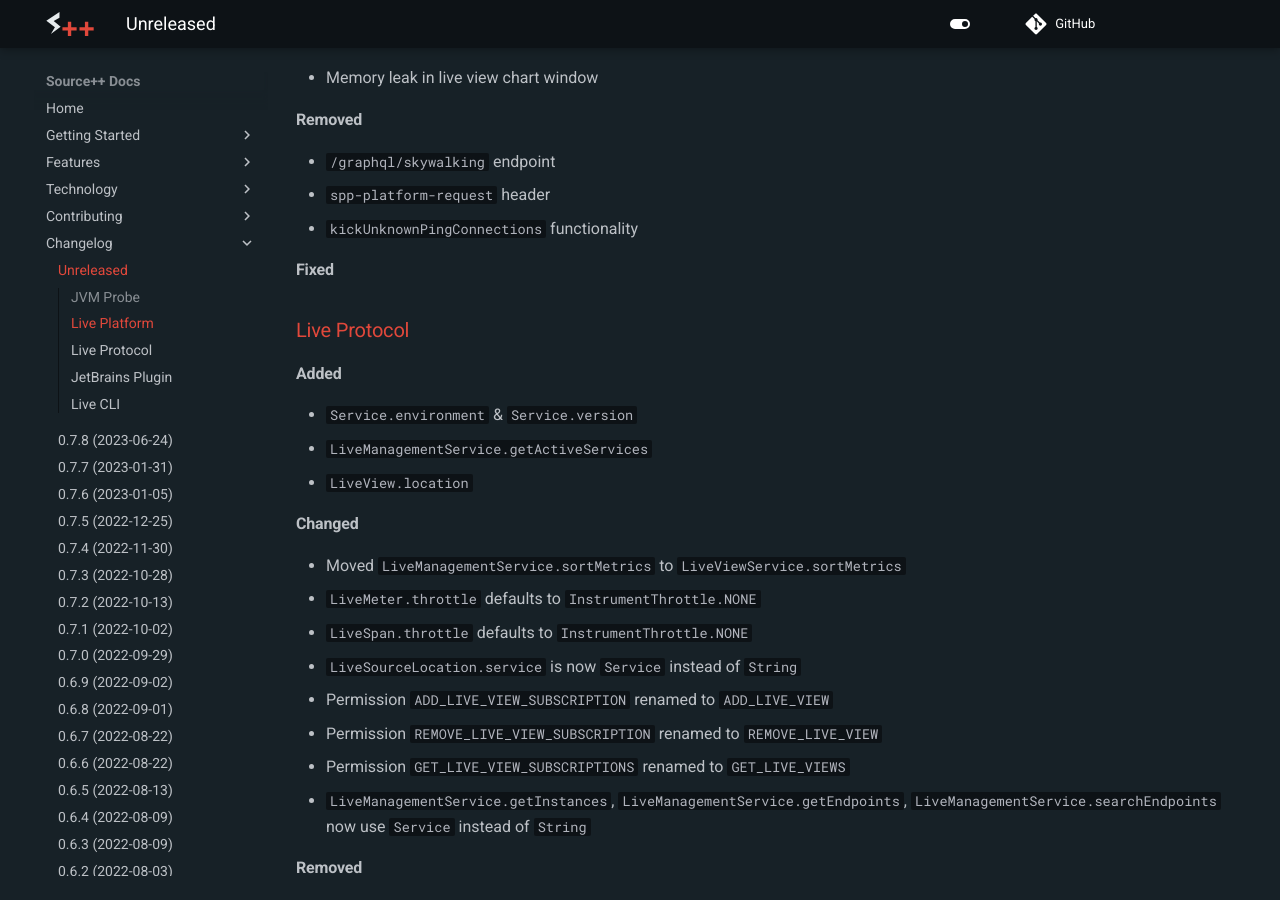
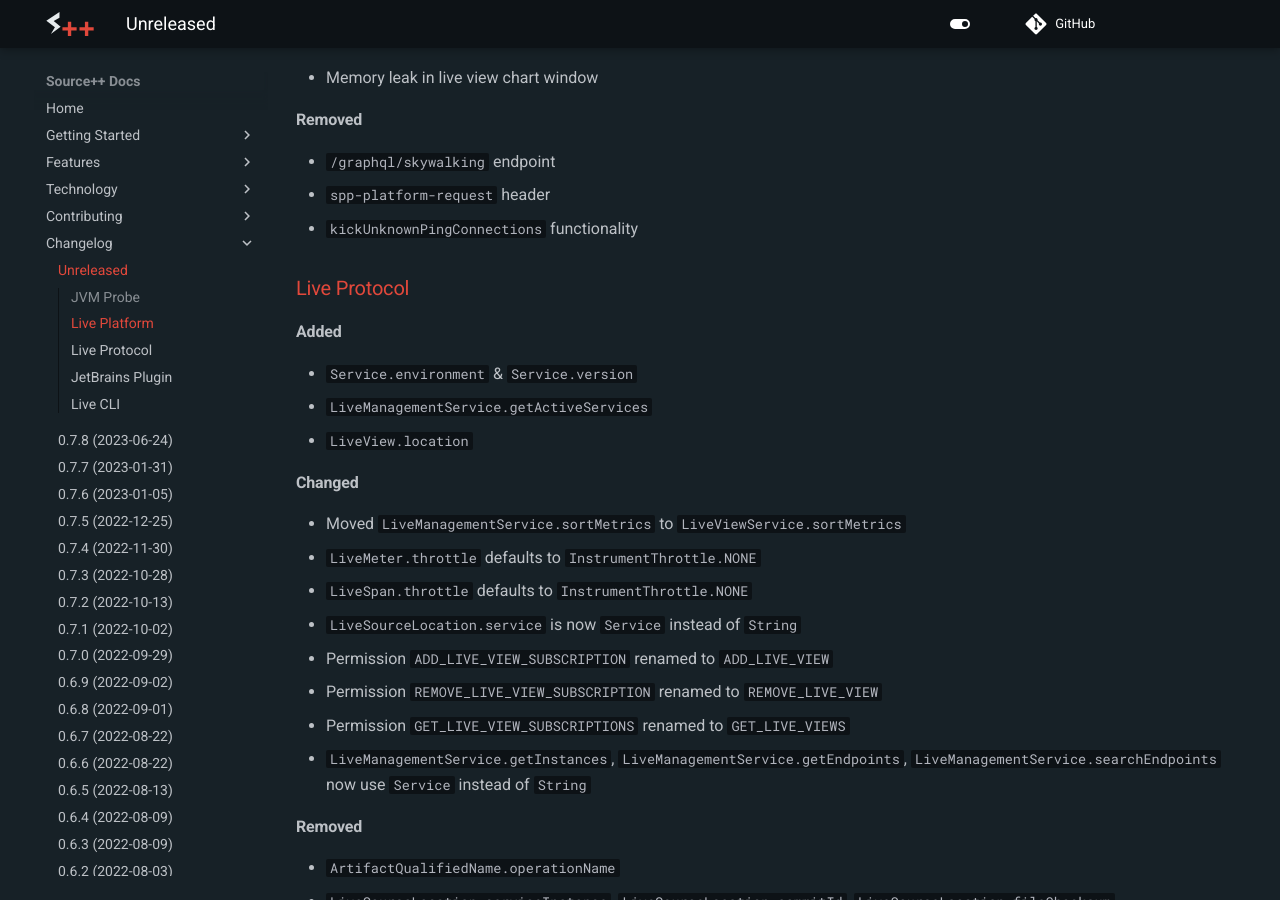
Before and after one commit to sourceplusplus/documentation, an MkDocs documentation site: the page built from docs/changelog/README.md, in a window 1280 px wide and 900 px high, scrolled down 731 px. Built offline with MkDocs 1.6.1 and Material for MkDocs 9.7.7, drawn with Linux system fonts in a browser that asks for light colours; comment, search, counter and statistics services are not loaded; the version menu is left out.

Commit message:
doc: changelog

```diff
--- a/docs/changelog/README.md
+++ b/docs/changelog/README.md
@@ -27,8 +27,6 @@
 - `/graphql/skywalking` endpoint
 - `spp-platform-request` header
 - `kickUnknownPingConnections` functionality
-
-#### Fixed
 
 ### [Live Protocol](https://github.com/sourceplusplus/protocol)
 
```
